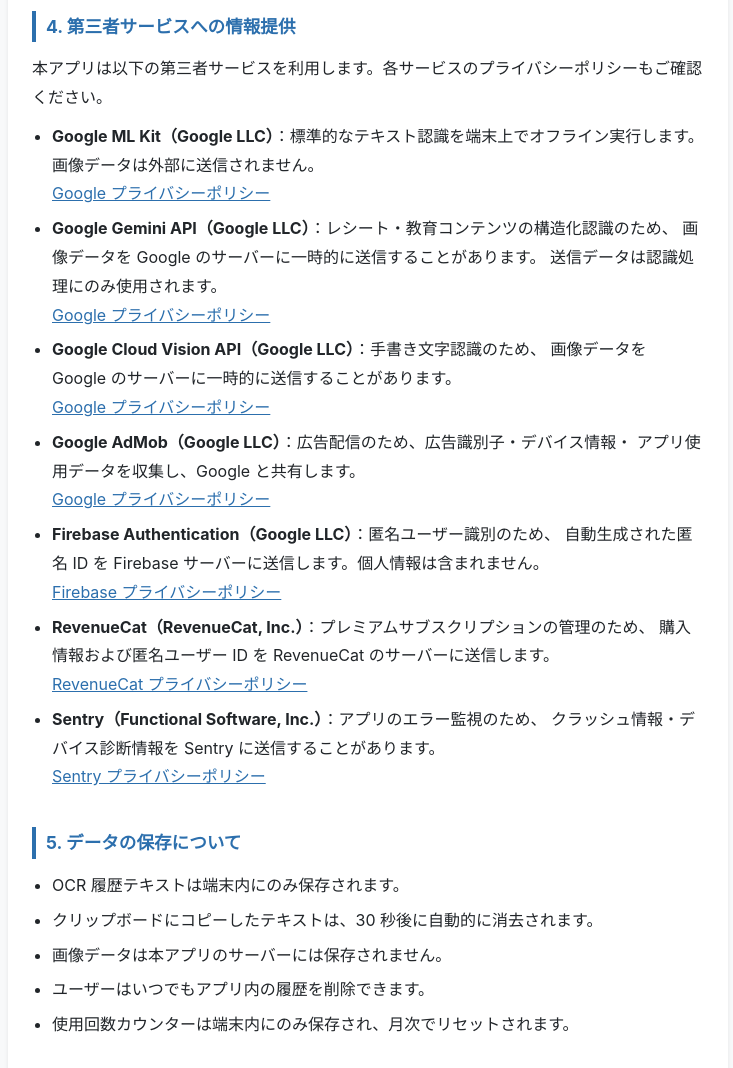
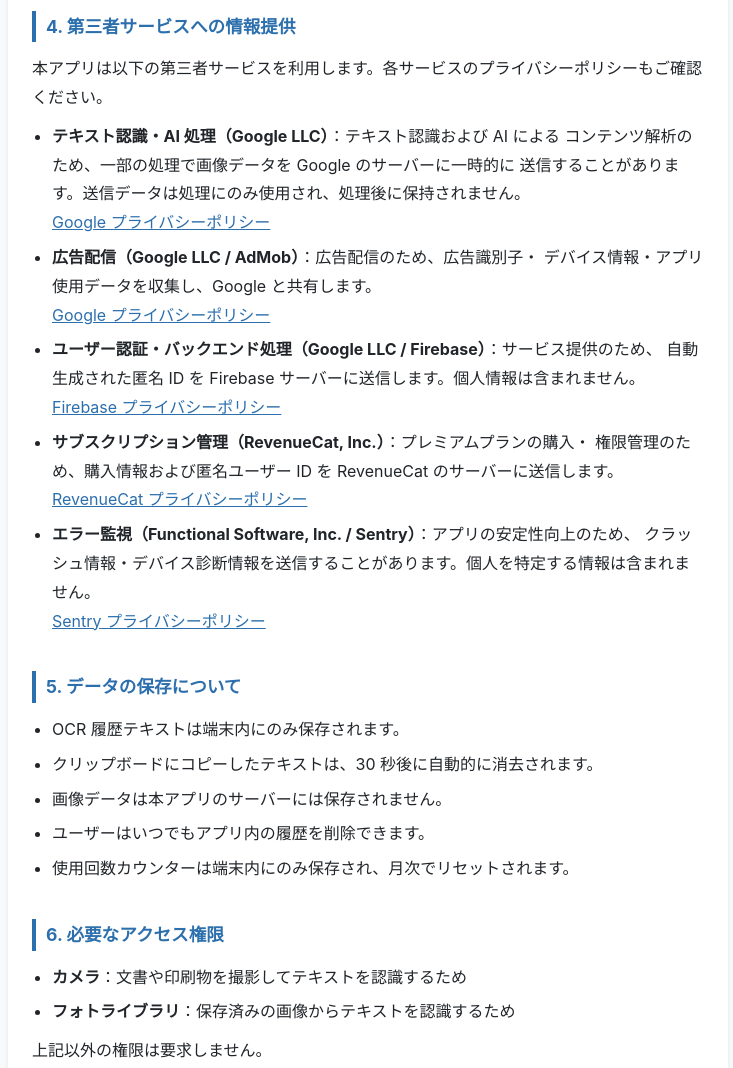
Before and after one commit to hisosandesu/hiro8277.github.io, a plain HTML site: page privacy-policy.html in a window 1280 px wide. Shown: the part 1300-2368 px from the top of the page, without its empty margins (272-1005 px from the left). Drawn offline with Linux system fonts and the light colour scheme.

Commit message:
docs: プライバシーポリシー第4条 Google系API3項目を1項目に統合（2026-06-08）
- Google ML Kit / Gemini API / Cloud Vision API を「テキスト認識・AI処理（Google LLC）」に統合
- 実装詳細（API名）を非開示にしつつ、画像送信の事実・目的・処理後非保持を明示
- Google AdMob は明示義務のため個別項目として維持
- Firebase Authentication →「ユーザー認証・バックエンド処理」に表現を整理
- 最終更新日を 2026年5月28日 → 2026年6月8日 に更新

```diff
--- a/privacy-policy.html
+++ b/privacy-policy.html
@@ -68,7 +68,7 @@
 </header>
 
 <main>
-  <p class="updated">最終更新日：2026年5月28日</p>
+  <p class="updated">最終更新日：2026年6月8日</p>
 
   <div class="card">
 
@@ -134,39 +134,29 @@
       <p>本アプリは以下の第三者サービスを利用します。各サービスのプライバシーポリシーもご確認ください。</p>
       <ul>
         <li>
-          <strong>Google ML Kit（Google LLC）</strong>：標準的なテキスト認識を端末上でオフライン実行します。
-          画像データは外部に送信されません。<br />
+          <strong>テキスト認識・AI 処理（Google LLC）</strong>：テキスト認識および AI による
+          コンテンツ解析のため、一部の処理で画像データを Google のサーバーに一時的に
+          送信することがあります。送信データは処理にのみ使用され、処理後に保持されません。<br />
           <a href="https://policies.google.com/privacy" target="_blank" rel="noopener">Google プライバシーポリシー</a>
         </li>
         <li>
-          <strong>Google Gemini API（Google LLC）</strong>：レシート・教育コンテンツの構造化認識のため、
-          画像データを Google のサーバーに一時的に送信することがあります。
-          送信データは認識処理にのみ使用されます。<br />
+          <strong>広告配信（Google LLC / AdMob）</strong>：広告配信のため、広告識別子・
+          デバイス情報・アプリ使用データを収集し、Google と共有します。<br />
           <a href="https://policies.google.com/privacy" target="_blank" rel="noopener">Google プライバシーポリシー</a>
         </li>
         <li>
-          <strong>Google Cloud Vision API（Google LLC）</strong>：手書き文字認識のため、
-          画像データを Google のサーバーに一時的に送信することがあります。<br />
-          <a href="https://policies.google.com/privacy" target="_blank" rel="noopener">Google プライバシーポリシー</a>
-        </li>
-        <li>
-          <strong>Google AdMob（Google LLC）</strong>：広告配信のため、広告識別子・デバイス情報・
-          アプリ使用データを収集し、Google と共有します。<br />
-          <a href="https://policies.google.com/privacy" target="_blank" rel="noopener">Google プライバシーポリシー</a>
-        </li>
-        <li>
-          <strong>Firebase Authentication（Google LLC）</strong>：匿名ユーザー識別のため、
+          <strong>ユーザー認証・バックエンド処理（Google LLC / Firebase）</strong>：サービス提供のため、
           自動生成された匿名 ID を Firebase サーバーに送信します。個人情報は含まれません。<br />
           <a href="https://firebase.google.com/support/privacy" target="_blank" rel="noopener">Firebase プライバシーポリシー</a>
         </li>
         <li>
-          <strong>RevenueCat（RevenueCat, Inc.）</strong>：プレミアムサブスクリプションの管理のため、
-          購入情報および匿名ユーザー ID を RevenueCat のサーバーに送信します。<br />
+          <strong>サブスクリプション管理（RevenueCat, Inc.）</strong>：プレミアムプランの購入・
+          権限管理のため、購入情報および匿名ユーザー ID を RevenueCat のサーバーに送信します。<br />
           <a href="https://www.revenuecat.com/privacy" target="_blank" rel="noopener">RevenueCat プライバシーポリシー</a>
         </li>
         <li>
-          <strong>Sentry（Functional Software, Inc.）</strong>：アプリのエラー監視のため、
-          クラッシュ情報・デバイス診断情報を Sentry に送信することがあります。<br />
+          <strong>エラー監視（Functional Software, Inc. / Sentry）</strong>：アプリの安定性向上のため、
+          クラッシュ情報・デバイス診断情報を送信することがあります。個人を特定する情報は含まれません。<br />
           <a href="https://sentry.io/privacy/" target="_blank" rel="noopener">Sentry プライバシーポリシー</a>
         </li>
       </ul>
```
